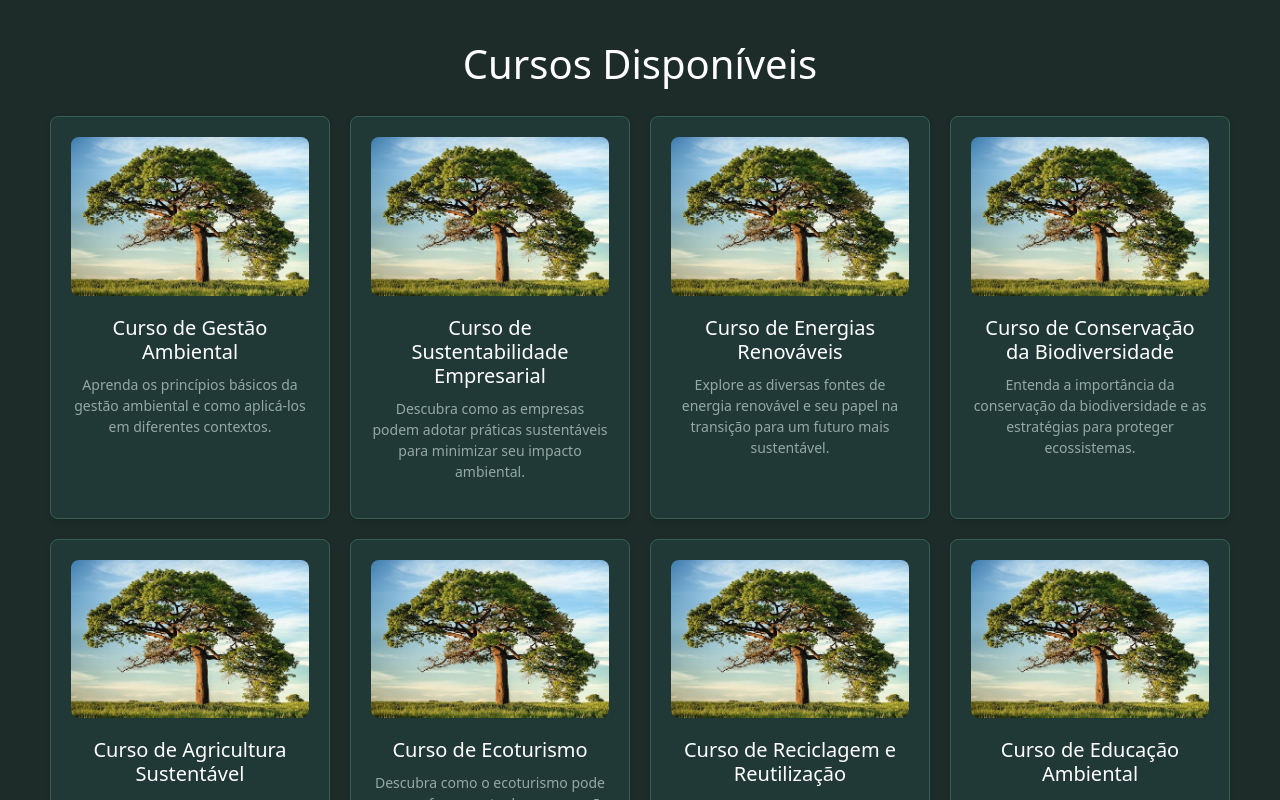
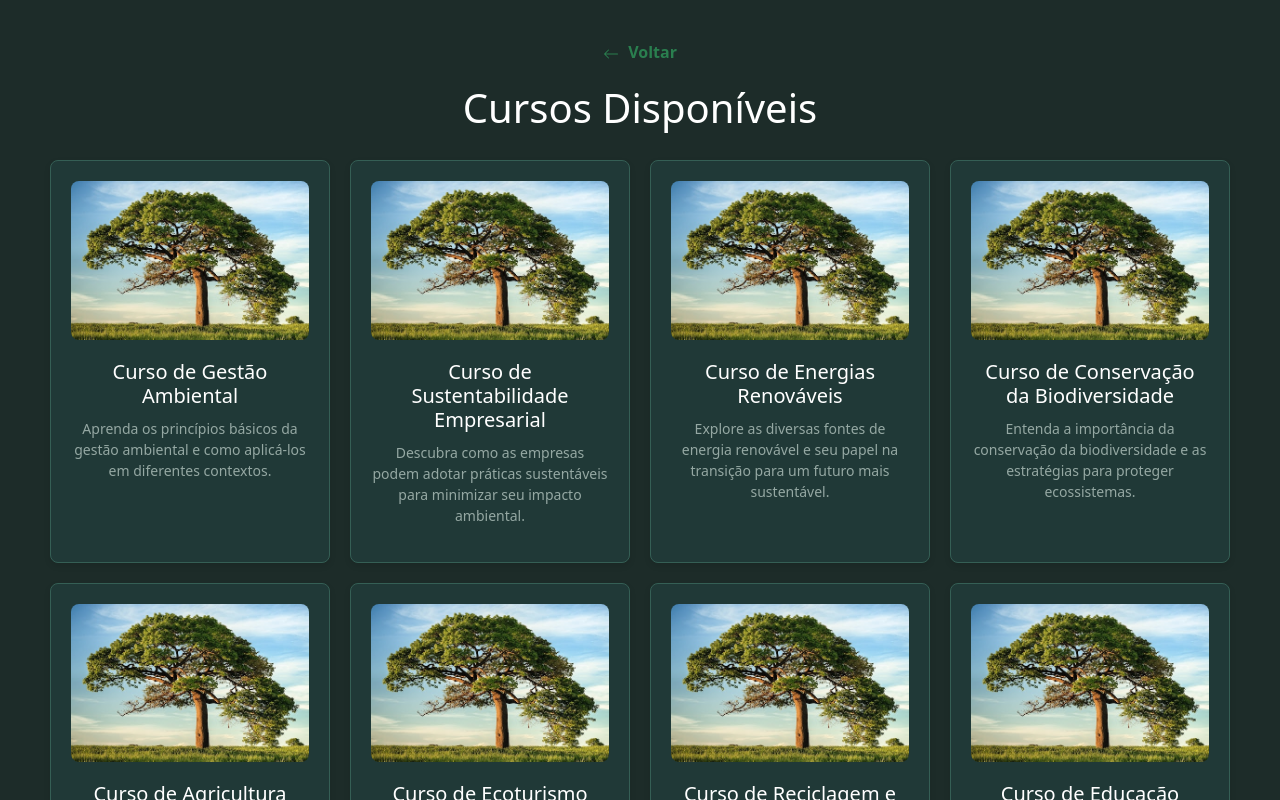
Before and after one commit to forsh4w/uninassau-lab-site, a React (Create React App) app: page /cursos in a window 1280 px wide. Shown: the top 800 px of the page. Built offline with nearby package versions, Linux system fonts and the light colour scheme.

Commit message:
ADICIONAR BACKLINK

```diff
--- a/package.json
+++ b/package.json
@@ -11,6 +11,7 @@
     "react": "^18.2.0",
     "react-bootstrap": "^2.8.0",
     "react-dom": "^18.2.0",
+    "react-icons": "^4.10.1",
     "react-router-dom": "^6.15.0",
     "react-scripts": "5.0.1",
     "web-vitals": "^2.1.4"
--- /dev/null
+++ b/src/components/BackLink.js
@@ -0,0 +1,15 @@
+// BackLink.js
+import React from 'react';
+import { Link } from 'react-router-dom';
+import { BsArrowLeft } from 'react-icons/bs';
+import '../css/BackLink.css'; // Crie este arquivo de estilo
+
+const BackLink = ({ to, text }) => {
+  return (
+    <Link to={to} className="back-link">
+      <BsArrowLeft /> {text}
+    </Link>
+  );
+}
+
+export default BackLink;
--- /dev/null
+++ b/src/css/BackLink.css
@@ -0,0 +1,13 @@
+/* BackLink.css */
+.back-link {
+    display: inline-block;
+    margin-bottom: 20px;
+    color: #2a7f4f;
+    text-decoration: none;
+    font-weight: bold;
+    align-items: center;
+  }
+
+  .back-link svg {
+    margin-right: 5px;
+  }
--- a/src/css/CursosPage.css
+++ b/src/css/CursosPage.css
@@ -1,4 +1,6 @@
 /* CursosPage.css */
+
+
 
 .courses-page {
     padding: 40px;
@@ -14,6 +16,21 @@
     justify-content: space-between;
     /* Distribui o conteúdo verticalmente */
 }
+
+
+
+.back-link {
+    display: inline-block;
+    margin-bottom: 20px;
+    color: #2a7f4f;
+    text-decoration: none;
+    font-weight: bold;
+    align-items: center;
+  }
+
+  .back-link svg {
+    margin-right: 5px;
+  }
 
 .courses-list {
     display: flex;
--- /dev/null
+++ b/src/css/responsive.css
@@ -0,0 +1,34 @@
+/* Ajuste o tamanho das imagens para telas menores */
+@media (max-width: 768px) {
+    .course-card img {
+        max-width: 100%;
+        height: auto;
+    }
+}
+
+/* Ajuste o tamanho da tabela para telas menores */
+@media (max-width: 768px) {
+    table {
+        width: 100%;
+    }
+}
+
+
+/* Ajuste dos links na HomePage para telas pequenas */
+@media (max-width: 768px) {
+    .blocks {
+        flex-direction: column;
+        /* Altera a direção dos blocos para coluna */
+    }
+
+    .block {
+        width: 100%;
+        margin-bottom: 10px;
+        /* Adiciona espaçamento entre os links */
+    }
+
+    .home-page {
+        height: 100%;
+
+    }
+}
--- a/src/pages/CursosPage.js
+++ b/src/pages/CursosPage.js
@@ -1,7 +1,9 @@
 import React from 'react';
+import BackLink from '../components/BackLink';
 import '../css/CursosPage.css';
 
-import testImage from '../assets/teste2.jpg'
+
+import testImage from '../assets/teste2.jpg';
 
 const coursesData = [
   {
@@ -59,6 +61,9 @@ const coursesData = [
 const CursosPage = () => {
   return (
     <div className="courses-page">
+
+<BackLink to="/" text="Voltar" />
+
       <h1>Cursos Disponíveis</h1>
       <div className="courses-list">
         {coursesData.map((course, index) => (
--- a/src/pages/ForumPage.js
+++ b/src/pages/ForumPage.js
@@ -1,5 +1,7 @@
 import React from 'react';
 import { Link } from 'react-router-dom';
+import BackLink from '../components/BackLink';
+
 import '../css/ForumPage.css'; // Importe o arquivo CSS
 
 const topics = [
@@ -68,6 +70,10 @@ const topics = [
 const ForumPage = () => {
     return (
         <div className="forum-page">
+
+<BackLink to="/" text="Voltar" />
+
+
             <h1>Fóruns de Discussão</h1>
             <div className="topics-list">
                 {topics.map((topic) => (
--- a/src/pages/HomePage.js
+++ b/src/pages/HomePage.js
@@ -3,9 +3,8 @@ import { Button } from 'react-bootstrap';
 import 'aos/dist/aos.css';
 import aos from 'aos';
 
-import { Link } from 'react-router';
-
 import '../css/HomePage.css';
+import '../css/responsive.css';
 
 const HomePage = () => {
   useEffect(() => {
--- a/src/pages/SigaPage.js
+++ b/src/pages/SigaPage.js
@@ -1,4 +1,6 @@
 import React, { useState, useEffect } from 'react';
+import BackLink from '../components/BackLink';
+
 import '../css/SigaPage.css';
 
 const SigaPage = () => {
@@ -81,6 +83,10 @@ const SigaPage = () => {
 
     return (
         <div className="siga-page">
+
+<BackLink to="/" text="Voltar" />
+
+
             <h1>Sistema Integrado de Gestão Ambiental (SIGA)</h1>
             <table>
                 <thead>
```
Also changed, not shown: 2 other files (tests, documents, lock files or other folders).
